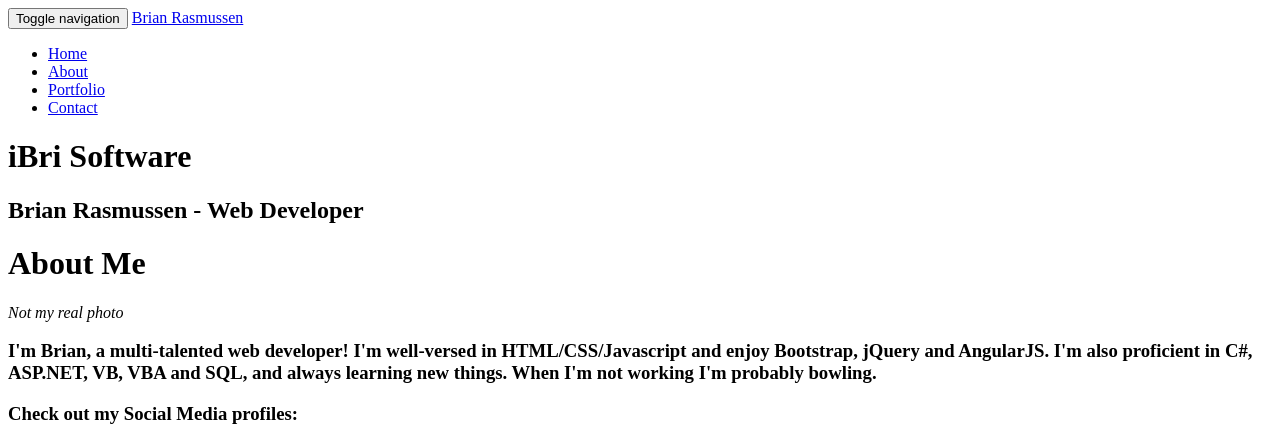
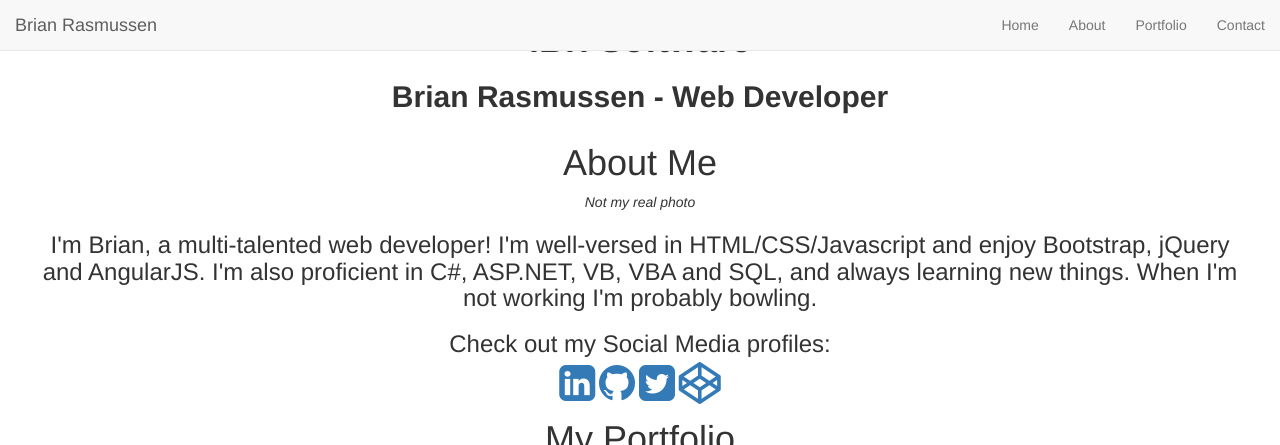
Before and after one commit to raz5101/raz5101.github.io, a Jekyll site: the page portfolio.html, which Jekyll copies as it is, in a window 1280 px wide and 900 px high, cut to the strip 0-445 px from the top of the window. Built offline with Jekyll 4.4.1, drawn with Linux system fonts in a browser that asks for light colours; nearby versions of some CDN libraries.

Commit message:
Update portfolio.html

```diff
--- a/portfolio.html
+++ b/portfolio.html
@@ -1,7 +1,11 @@
 <!DOCTYPE html>
 <html>
 <head>
+
+  <meta name="viewport" content="width=device-width, initial-scale=1">
   <link href="https://fonts.googleapis.com/css?family=Mitr" rel="stylesheet">
+  <link href="https://maxcdn.bootstrapcdn.com/bootstrap/3.3.6/css/bootstrap.min.css" rel="stylesheet">
+  <link href="https://maxcdn.bootstrapcdn.com/font-awesome/4.6.3/css/font-awesome.min.css" rel="stylesheet">
   <link href="css/portfolio.css" rel="stylesheet">
 </head>
 <body>
```
